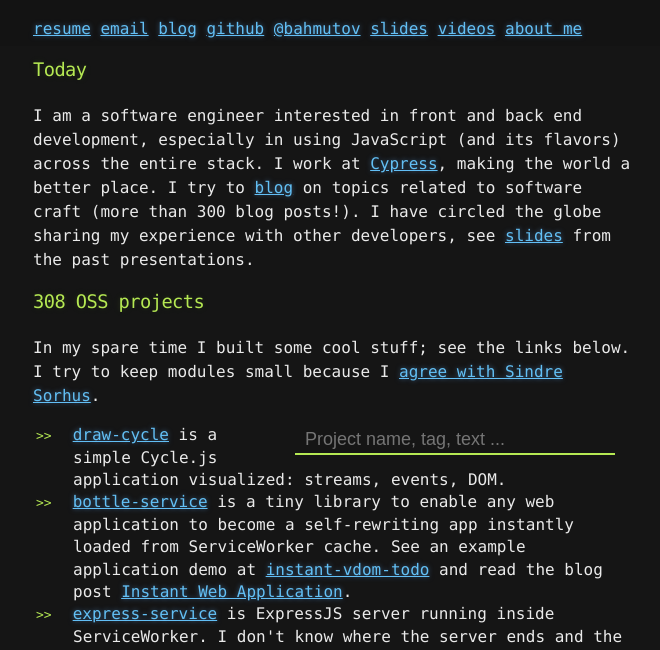
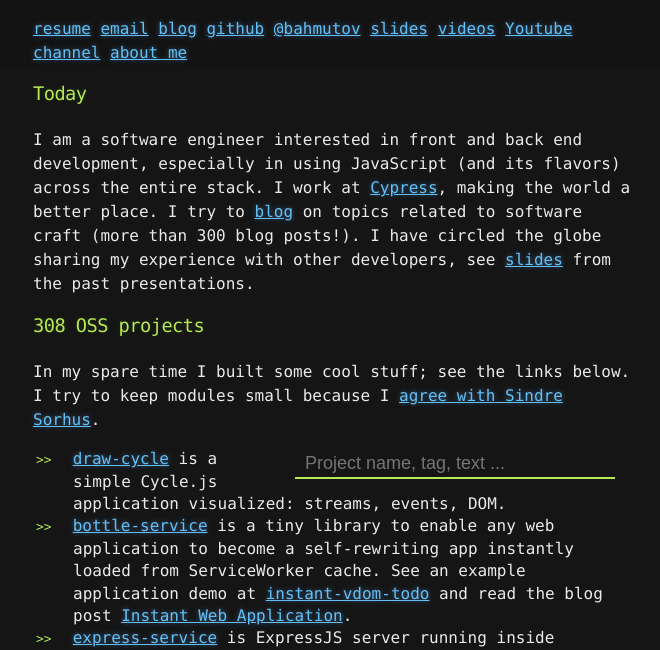
Before and after one commit to bahmutov/list-of-projects, a website: page index.html in a window 1280 px wide. Shown: the part 122-772 px from the top of the page, without its empty margins (307-967 px from the left). Drawn offline with nearby package versions, Linux system fonts and the light colour scheme; a script that the page names is missing.

Commit message:
add youtube channel link

```diff
--- a/index.html
+++ b/index.html
@@ -43,6 +43,7 @@
         -->
         <a href="https://slides.com/bahmutov" title="Slide decks from my presentations">slides</a>
         <a href="videos.html" title="Videos from my talks">videos</a>
+        <a href="https://www.youtube.com/glebbahmutov" title="My Youtube channel" target="_blank">Youtube channel</a>
         <a href="#about" title="My previous jobs">about me</a>
       </div>
     </header>
```
Also changed, not shown: 1 other file.
